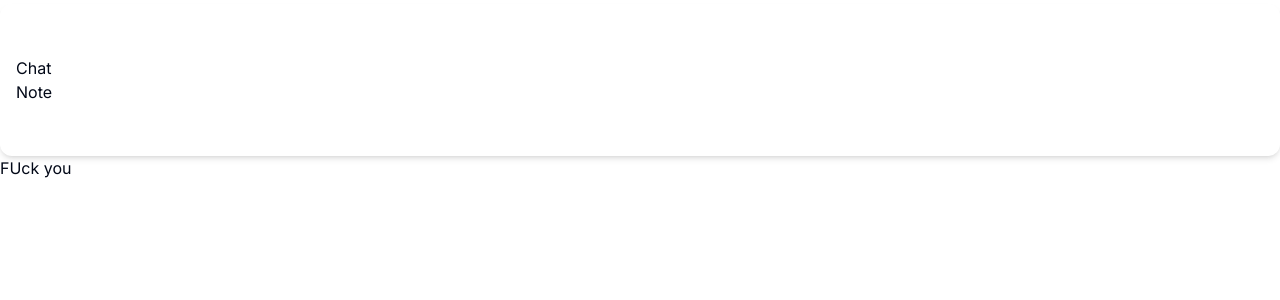
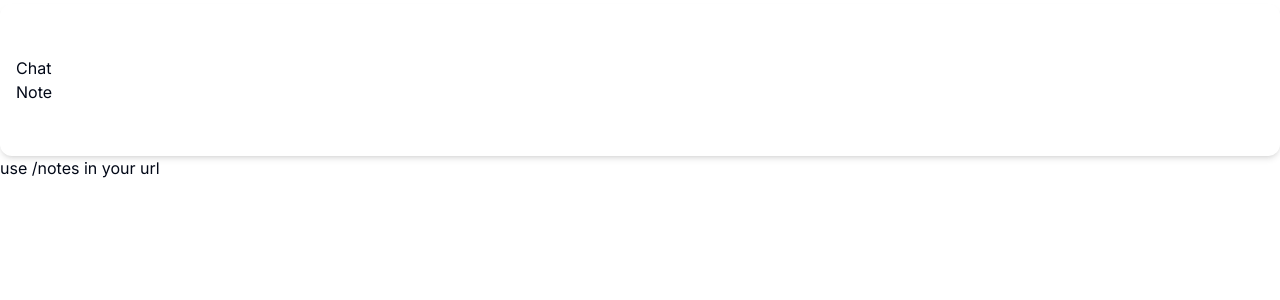
Before and after one commit to Kishore-MK/ChatNote-App, a Next.js app: page / in a window 1280 px wide. Shown: the top 300 px of the page. Built offline with nearby package versions, Linux system fonts and the light colour scheme; no server answers; the database is empty.

Commit message:
final commit

```diff
--- a/src/app/page.tsx
+++ b/src/app/page.tsx
@@ -11,7 +11,7 @@ async function Notespage(){
 
     return (
       <div>
-      FUck you
+      <h1>use /notes in your url</h1>
   </div>
 
     )
```
